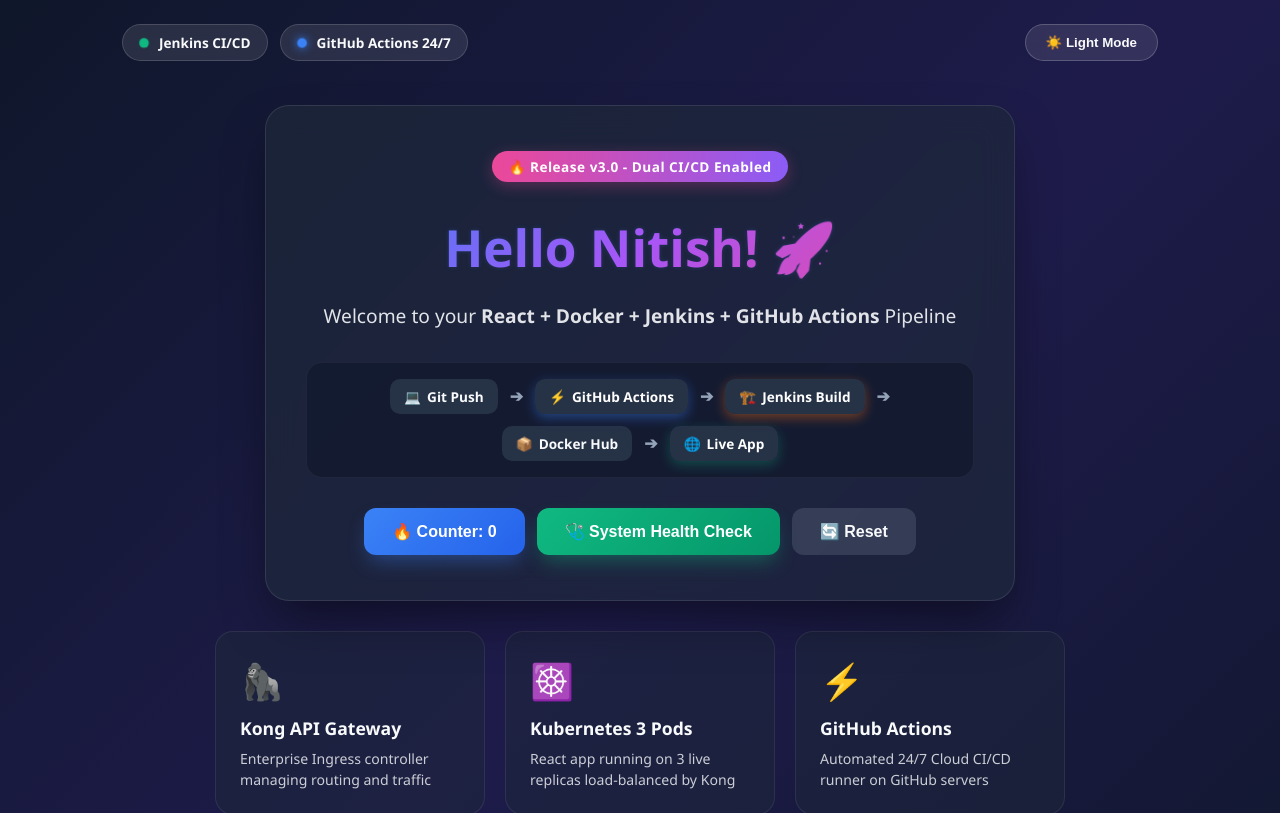
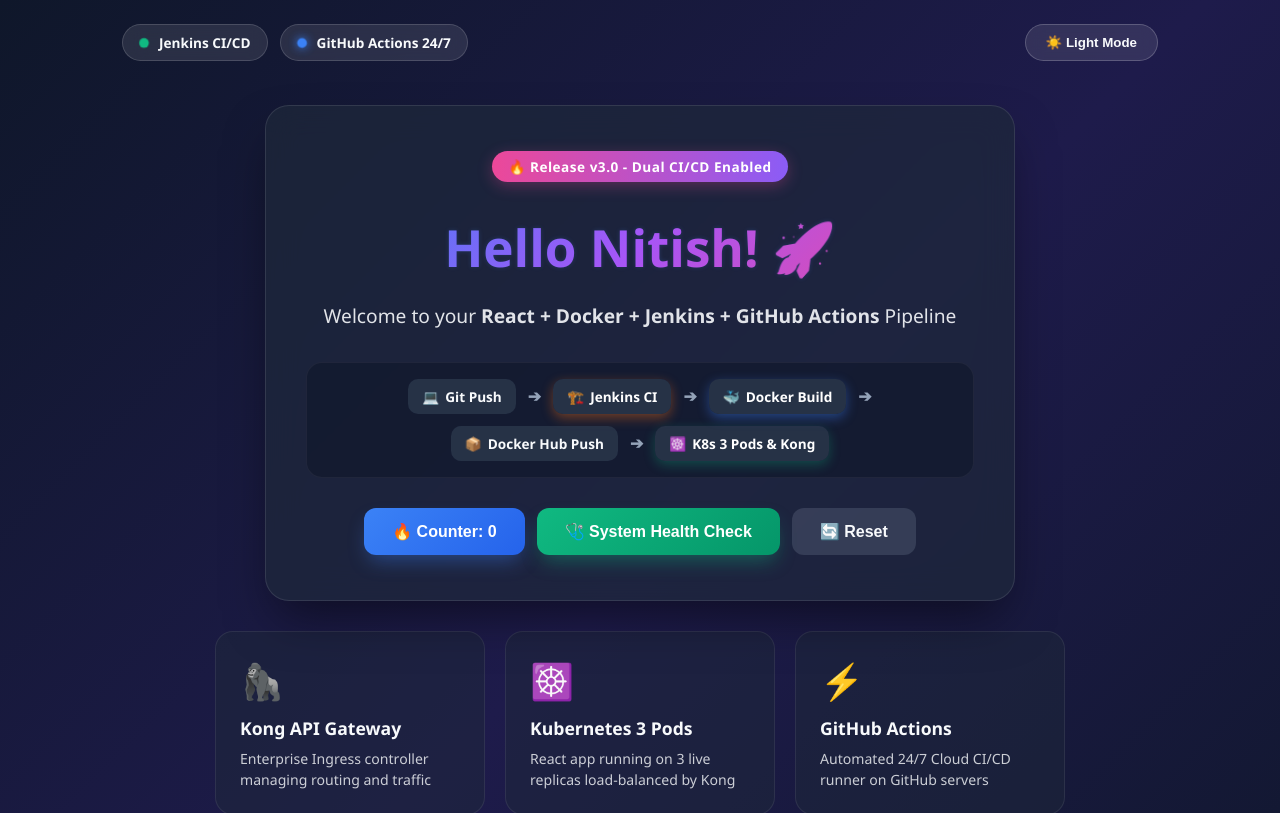
Before and after one commit to NDA2002/spring-docker, a React (Vite) app: page / in a window 1280 px wide. Shown: the top 813 px of the page. Built offline with nearby package versions, Linux system fonts and the light colour scheme.

Commit message:
Update CI/CD pipeline flow: Docker Build -> Docker Hub Push -> Kubernetes 3 Pods & Kong

```diff
--- a/src/App.jsx
+++ b/src/App.jsx
@@ -50,31 +50,31 @@
             Welcome to your <strong>React + Docker + Jenkins + GitHub Actions</strong> Pipeline
           </p>
 
-          {/* Dual Pipeline Visualizer */}
+          {/* CI/CD Pipeline Visualizer */}
           <div className="pipeline-banner">
             <div className="pipeline-step">
               <span className="step-icon">💻</span>
               <span className="step-label">Git Push</span>
             </div>
             <span className="pipeline-arrow">➔</span>
-            <div className="pipeline-step active-blue">
-              <span className="step-icon">⚡</span>
-              <span className="step-label">GitHub Actions</span>
+            <div className="pipeline-step active-orange">
+              <span className="step-icon">🏗️</span>
+              <span className="step-label">Jenkins CI</span>
             </div>
             <span className="pipeline-arrow">➔</span>
-            <div className="pipeline-step active-orange">
-              <span className="step-icon">🏗️</span>
-              <span className="step-label">Jenkins Build</span>
+            <div className="pipeline-step active-blue">
+              <span className="step-icon">🐳</span>
+              <span className="step-label">Docker Build</span>
             </div>
             <span className="pipeline-arrow">➔</span>
             <div className="pipeline-step">
               <span className="step-icon">📦</span>
-              <span className="step-label">Docker Hub</span>
+              <span className="step-label">Docker Hub Push</span>
             </div>
             <span className="pipeline-arrow">➔</span>
             <div className="pipeline-step active">
-              <span className="step-icon">🌐</span>
-              <span className="step-label">Live App</span>
+              <span className="step-icon">☸️</span>
+              <span className="step-label">K8s 3 Pods & Kong</span>
             </div>
           </div>
 
```
